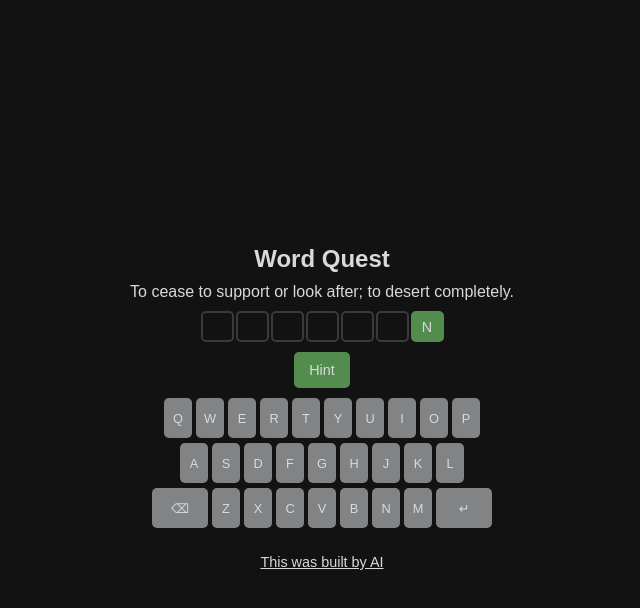
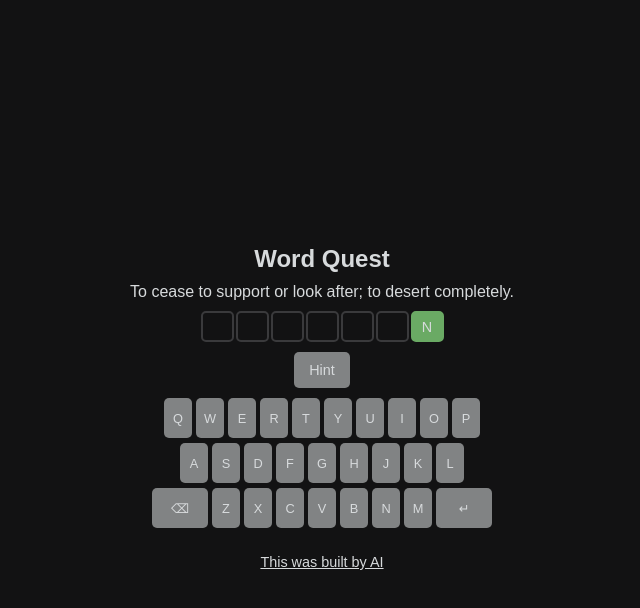
Before and after one commit to octoburke/compound-quest, a plain HTML site: page index.html in a window 1280 px wide. Both pictures are taken after a click on the button "Hint". Shown: the whole page, without its empty margins (318-958 px from the left). Drawn offline with nearby package versions, Linux system fonts and the light colour scheme.

Commit message:
style: enhance visibility of letter input fields and add styling for reveal button

```diff
--- a/styles.css
+++ b/styles.css
@@ -54,8 +54,8 @@ h1 {
 }
 
 .letter-input.revealed {
-    background-color: #538d4e;
-    border-color: #538d4e;
+    background-color: #6aaa64; /* Brighter green for better visibility */
+    border-color: #6aaa64;
 }
 
 .letter-input.correct {
@@ -151,6 +151,19 @@ h1 {
     color: #121213;
 }
 
+.reveal-button {
+    background-color: #818384; /* Grey color for the hint button */
+}
+
+.reveal-button:hover {
+    background-color: #a4a4a5;
+}
+
+.reveal-button:active {
+    background-color: #d7dadc;
+    color: #121213;
+}
+
 .button-group {
     margin-bottom: 10px;
 }
```
